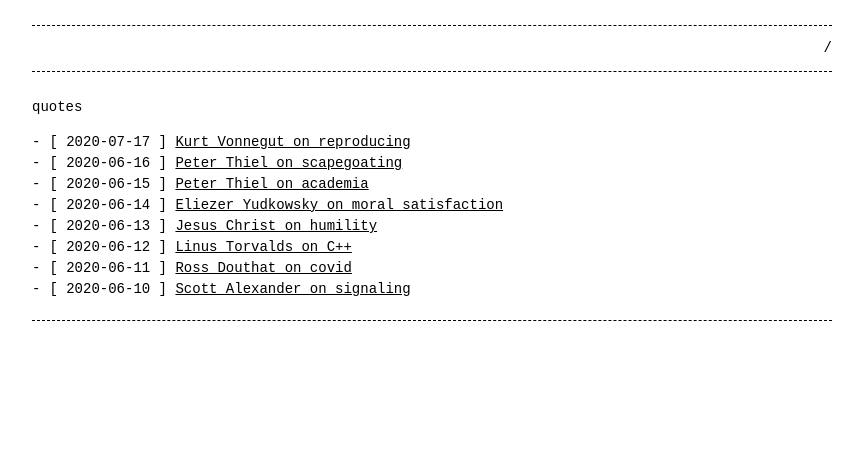
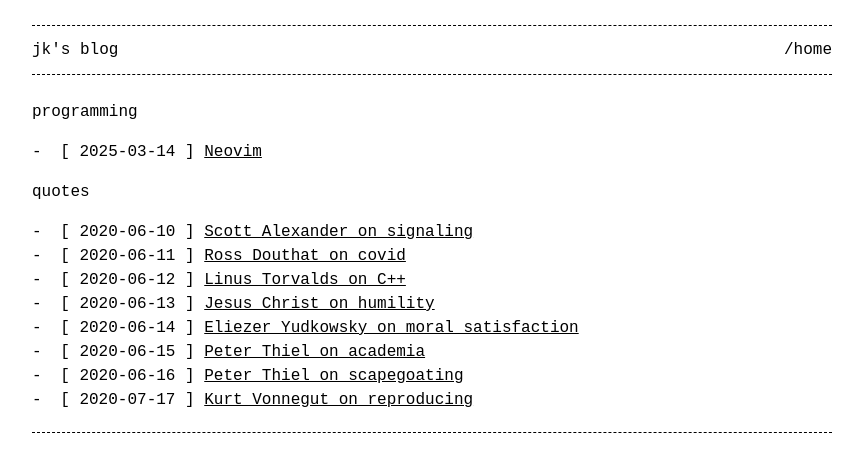
Before and after one commit to bread-man88/blog, a Jekyll site: the page built from index.md, in a window 1280 px wide. Shown: the top 472 px of the page, without its empty margins (208-1071 px from the left). Built offline with Jekyll 4.4.1, drawn with Linux system fonts in a browser that asks for light colours.

Commit message:
Making the theme my own

```diff
--- a/_config.yml
+++ b/_config.yml
@@ -1,9 +1,13 @@
-title: blog
+title: jk's blog
 github_username: bread-man88
 markdown: kramdown
 
 header_pages:
   - index.md
 
-style: light
-# listen_for_clients_preferred_style: true
+home_categories:
+  - programming
+  - quotes
+
+# style: light
+listen_for_clients_preferred_style: true
--- a/_includes/header.html
+++ b/_includes/header.html
@@ -1,6 +1,7 @@
 {%- assign page_paths = site.header_pages | default: default_paths -%}
 <header>
   <div class="menu">
+    <span>{{ site.title }}</span>
     <ul>
       {%- for path in page_paths -%}
         {%- assign my_page = site.pages | where: "path", path | first -%}
--- a/_layouts/home.html
+++ b/_layouts/home.html
@@ -5,16 +5,16 @@ layout: default
 {{ content }}
 {% assign contentwonl = content | strip_newlines %} {% unless contentwonl == ""  %} <br /> {% endunless %} <!-- add line break if there is any content -->
 
-{%- if site.posts.size > 0 -%}
-  {%- for category in site.categories -%}
-  <span>{{ category | first }}</span>
+{% if site.posts.size > 0 %}
+  {% for category in site.home_categories %}
+  <span>{{ category }}</span>
   <ul>
-    {%- for post in site.posts -%}
+{% assign sorted_posts = site.posts | sort: 'date' %}{% for post in sorted_posts %}{%if post.categories contains category%}
     <li>
-      {%- assign date_format = "%Y-%m-%d" -%}
+      {% assign date_format = "%Y-%m-%d" %}
       [ {{ post.date | date: date_format }} ] <a href="{{ post.url | relative_url }}">{{ post.title | escape }}</a>
     </li>
-    {%- endfor -%}
+    {% endif %}{% endfor %}
   </ul>
   {% endfor %}
-{%- endif -%}
+{% endif %}
--- a/_sass/base.scss
+++ b/_sass/base.scss
@@ -4,10 +4,11 @@
 /**
  * Style variables
  */
-$base-font-family:     'Source Code Pro', monospace !default;
-$base-font-size:       14px !default;
+// $base-font-family:     'Source Code Pro', monospace !default;
+$base-font-family:     monospace !default;
+$base-font-size:       16px !default;
 // $base-font-size:       12.5px !default;
-$mobile-font-size:     12.5px !default;
+$mobile-font-size:     14px !default;
 // $mobile-font-size:     12px !default;
 $base-line-height:     1.5 !default;
 $container-width:      90% !default;
@@ -18,7 +19,8 @@ $container-max-width:  800px !default;
  * Global
  */
 body { background-color: var(--background-color);  margin: 0 auto;  padding: 0;  font-family: $base-font-family;  font-size: $base-font-size;  color: var(--text-color);  text-align: left;  line-height: $base-line-height !important; }
-h1, h2, h3, h4, h5, h6 { font-size: $base-font-size;  margin: 0px;  margin-top: 22px;  font-weight: bold;  color: var(--text-color); }
+h1, h2, h3, h4, h5, h6 { font-size: $base-font-size;  margin-top: 22px;  font-weight: bold;  color: var(--text-color); }
+h1 { font-size: 20px }
 // p, ul, ol { margin: 0px;  color: var(--text-color); }
 a { text-decoration: underline;  color: var(--link-color); }
 a:hover { color: var(--background-color); background-color: var(--base-color); }
@@ -50,6 +52,7 @@ footer { margin-bottom: 20px; }
 /**
  * Header/Navigation
  */
+.menu { display: flex; justify-content: space-between; align-items: center }
 .menu { border-top: var(--border);  border-bottom: var(--border);  margin-bottom: 25px; }
 .menu ul { margin-top: 12px;  margin-bottom: 12px;  padding-left: 0px;  list-style-type: none;  text-align: right; }
 .menu ul li { display: inline;  margin-left: 10px; }
@@ -70,9 +73,6 @@ input[type=submit]:hover { color: var(--background-color); background-color: var
 *:focus { outline: none; }
 textarea { vertical-align: top; }
 
-/**
- * Code and syntax highlighting
- */
 .lineno { color: var(--code-color-1); margin-right: 15px; }
 figure.highlight { margin: 5px 0; }
 pre { background-color: var(--background-color);  border: none;  padding: 0;  margin: 0;  overflow:auto;  font-size: $base-font-size;  color: var(--text-color);  line-height: 1.7 !important;  font-family: $base-font-family !important; }
--- a/index.md
+++ b/index.md
@@ -1,5 +1,5 @@
 ---
-title: /
+title: /home
 layout: home
 permalink: /
 ---
```
Also changed, not shown: _posts/2020-06-12-quote.md (+1 -1 lines), _posts/2025-03-14-simple-nvim-config.md (added, +12 -0 lines), Gemfile.lock.
